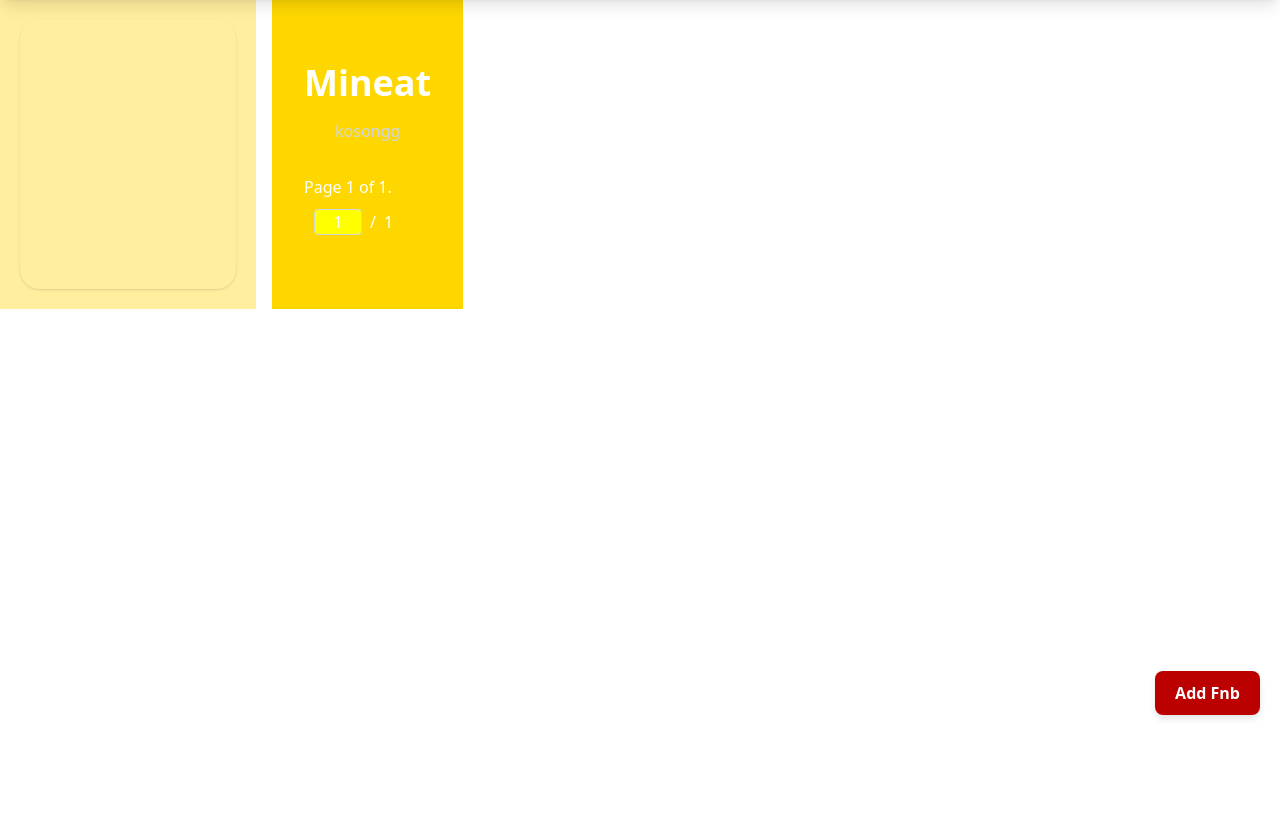
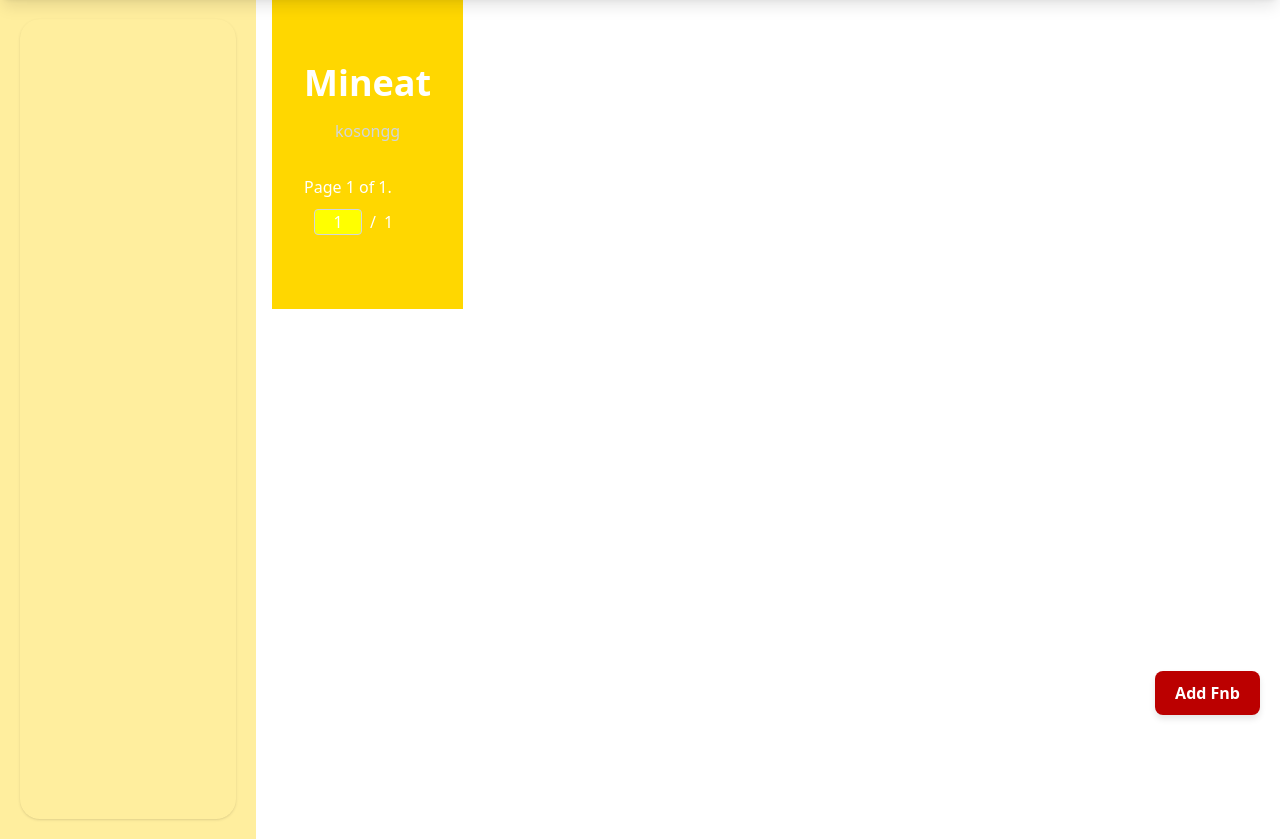
Before and after one commit to C04-PBP/mineat, a Django app: page /filter/ in a window 1280 px wide. Shown: the part 65-904 px from the top of the page. Before the commit the page ends 784 px from the top, so only its background shows below. Run offline with Django 5.2, Linux system fonts and the light colour scheme; data that the repository does not hold is empty; some libraries are stand-ins or nearby versions.

Commit message:
adjusment

```diff
--- a/ingredient/templates/show_filter.html
+++ b/ingredient/templates/show_filter.html
@@ -13,7 +13,7 @@
     <!-- Toggleable Sidebar -->
     <aside id="sidebar"
         class="transition-transform transform translate-x-0 w-[20vw] bg-[#ffee9e] relative dropdown-container">
-        <div class="ingredient-div w-full h-full rounded-[20px] shadow overflow-auto">
+        <div class="ingredient-div w-full h-[100vh] rounded-[20px] shadow overflow-auto">
             {% for ingredient in ingredients %}
             <!-- Ingredient Cards with lazy-load class -->
             <div class="lazy-load ingredient-card" data-name="{{ ingredient.name }}">
```
